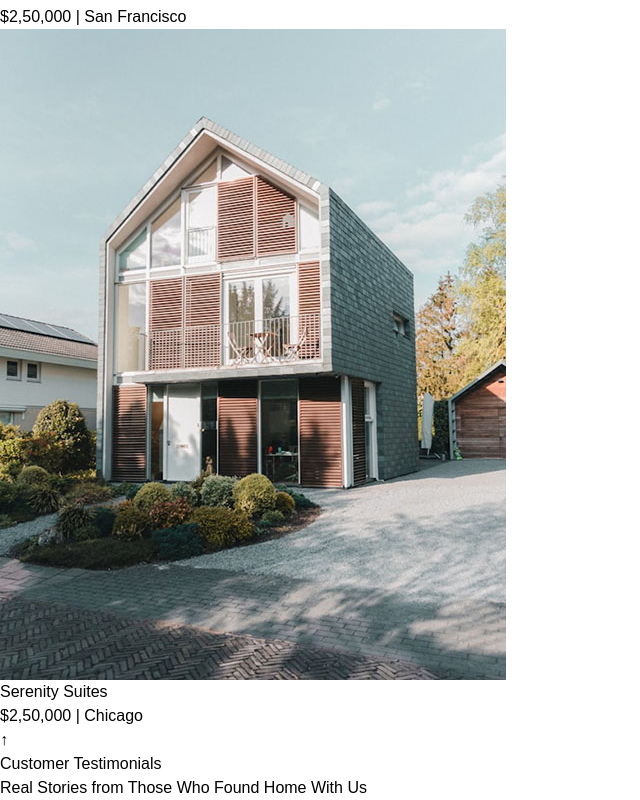
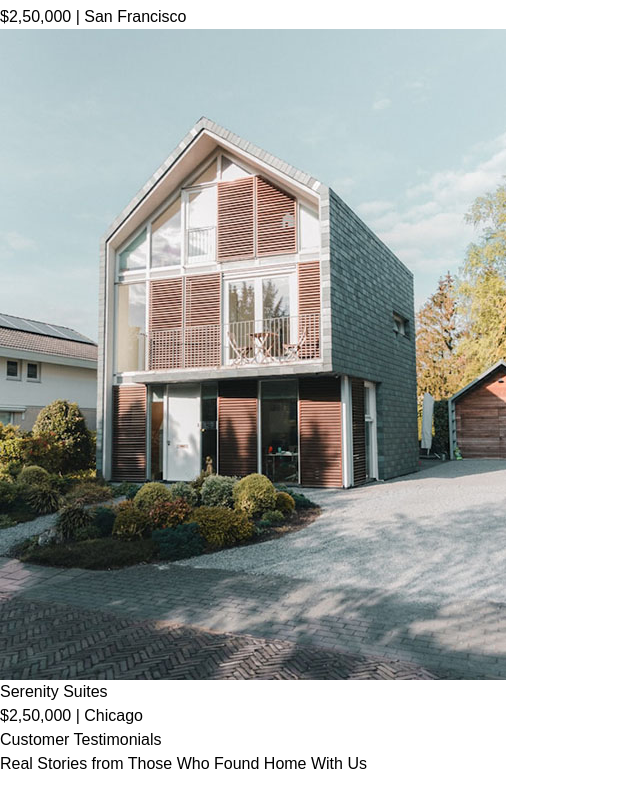
Before and after one commit to thekamiyeoladipo/real-estate-website, a React (Vite) app: page / in a window 1280 px wide. Shown: the part 5020-5820 px from the top of the page, without its empty margins (0-640 px from the left). After the commit the page ends 5796 px from the top, so only its background shows below. Built offline with nearby package versions, Linux system fonts and the light colour scheme.

Commit message:
Remove BackToTopButton component and its usage from App

```diff
--- a/src/App.jsx
+++ b/src/App.jsx
@@ -2,7 +2,6 @@ import React from 'react'
 import Header from './components/Header'
 import About from './components/About'
 import Projects from './components/projects'
-import BackToTopButton from './components/BackToTOpButton'
 import Testimonials from './components/Testimonials'
 
 const App = () => {
@@ -11,7 +10,6 @@ const App = () => {
     <Header />
     <About />
     <Projects />
-    <BackToTopButton />
     <Testimonials />
    </div>
   )
--- a/src/components/BackToTopButton.jsx
+++ /dev/null
@@ -1,40 +0,0 @@
-import React, { useState } from 'react'
-import { useEffect } from 'react'
-
-const BackToTopButton = () => {
-const [isVisible, setIsVisible] = useState(false);
-
-const toggleVisibility = () => {
-    if (window.scrollY > 100) {
-        setIsVisible(true);
-    } else {
-        setIsVisible(false);
-    }
-};
-
-const scrollToTop = () => {
-    window.scrollTo({
-        top: 0,
-        behavior: 'smooth'
-    });
-
-}
-
-useEffect(() => {
-    window.addEventListener('scroll', toggleVisibility);
-    return () => window.removeEventListener('scroll', toggleVisibility);
-}, []);
-
-  return (
-    <div>
-<button onClick={scrollToTop}
-className='z-50 fixed bottom-6 right-6 bg-black text-white p-3 rounded shadow-lg transition-opacity duration-300 ease-in-out'
-aria-label='Back to Top'>
-     ↑
-</button>
-
-    </div>
-  );
-};
-
-export default BackToTopButton
```
